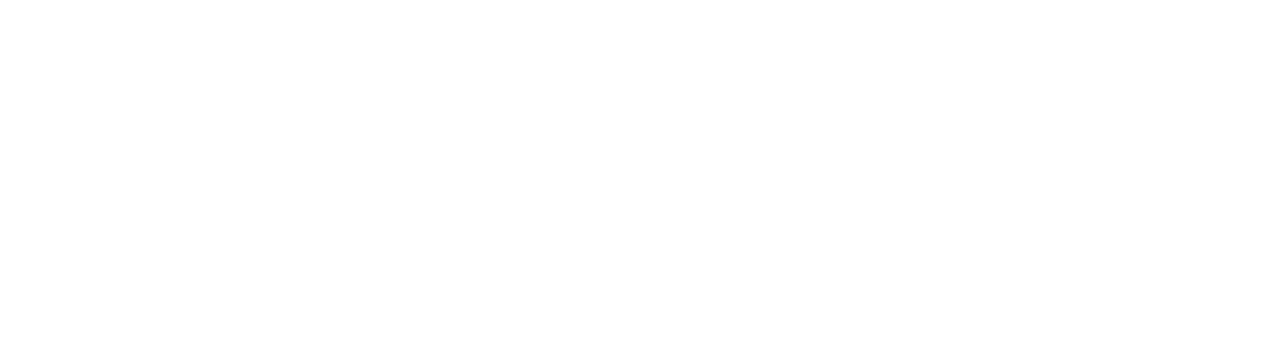
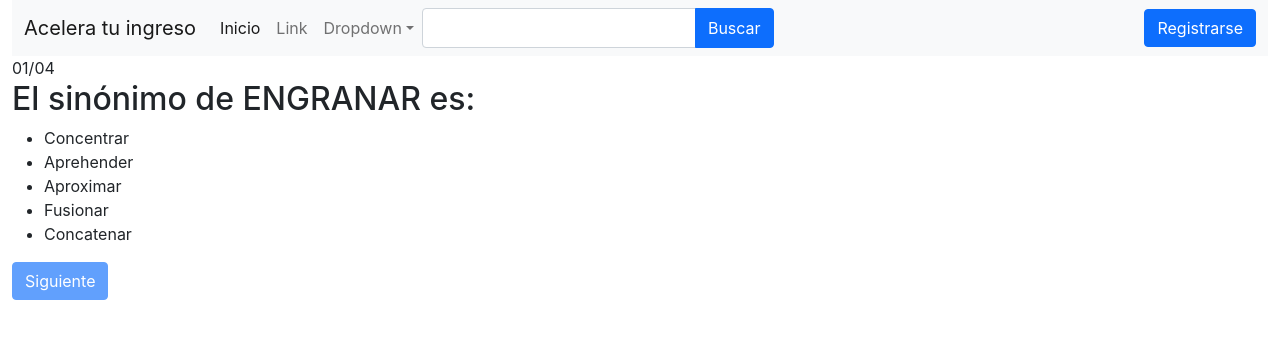
Before and after one commit to Acanon1/gest-proyectos, a React (Create React App) app: page /examen in a window 1280 px wide. Shown: the top 338 px of the page. Built offline with nearby package versions, Linux system fonts and the light colour scheme.

Commit message:
sprint 1

```diff
--- /dev/null
+++ b/src/acelera/Components/Data.jsx
@@ -0,0 +1,35 @@
+
+
+export const Data = {
+    topic: 'Javascript',
+    level: 'Beginner',
+    totalQuestions: 4,
+    perQuestionScore: 5,
+    questions: [
+      {
+        question: 'El sinónimo de ENGRANAR es:',
+        choices: ['Concentrar', 'Aprehender', 'Aproximar', 'Fusionar', 'Concatenar'],
+        type: 'MCQs',
+        correctAnswer: 'Concatenar',
+      },
+      {
+        question: 'El sinónimo de LACERIOSO es:',
+        choices: ['boato', 'novel', 'indigente', 'dilapidador', 'mezquino'],
+        type: 'MCQs',
+        correctAnswer: 'indigente',
+      },
+      {
+        question:
+          'El sinónimo de RESOLUTIVO es:',
+        choices: ['remiso', 'diligente', 'remolón', 'huidizo', 'medroso'],
+        type: 'MCQs',
+        correctAnswer: 'diligente',
+      },
+      {
+        question: 'El sinónimo de ESTUPEFACTO es:',
+        choices: ['sorprendido', 'enigmático', 'anticuado', 'funesto', 'triste'],
+        type: 'MCQs',
+        correctAnswer: 'sorprendido',
+      },
+    ],
+  }
--- a/src/acelera/Components/SearchBar.jsx
+++ b/src/acelera/Components/SearchBar.jsx
@@ -60,11 +60,6 @@
                 </MDBDropdown>
               </MDBNavbarItem>
 
-              <MDBNavbarItem>
-                <MDBNavbarLink disabled href='#' tabIndex={-1} aria-disabled='true'>
-                  Disabled
-                </MDBNavbarLink>
-              </MDBNavbarItem>
               <form className='d-flex input-group w-auto'>
               <input type='search' className='form-control'  aria-label='Search' />
               <MDBBtn color='primary'>Buscar</MDBBtn>
--- a/src/acelera/EditarPerfil.jsx
+++ b/src/acelera/EditarPerfil.jsx
@@ -11,10 +11,13 @@
     MDBIcon,
 
   } from 'mdb-react-ui-kit';
+import SearchBar from "./Components/SearchBar";
 
 const EditarPerfil = () => {
     return (
+
         <MDBContainer fluid>
+          <SearchBar></SearchBar>
 
           <MDBCard className='text-black m-5' style={{borderRadius: '25px'}}>
             <MDBCardBody>
--- a/src/acelera/ExamenEntrada.jsx
+++ b/src/acelera/ExamenEntrada.jsx
@@ -1,7 +1,88 @@
+import { useState } from "react";
 import React from "react";
+import {Data} from './Components/Data'
+import {
+    MDBBtn,
+    MDBContainer,
+    MDBRow,
+    MDBCol,
+    MDBCard,
+    MDBCardBody,
+    MDBCardImage,
+    MDBInput,
+    MDBIcon,
 
-const ExamenEntrada = ()=>{
+  } from 'mdb-react-ui-kit';
+import SearchBar from "./Components/SearchBar";
 
-}
 
-export default ExamenEntrada
+const ExamenEntrada = () => {
+    const [activeQuestion, setActiveQuestion] = useState(0)
+    const [selectedAnswer, setSelectedAnswer] = useState('')
+    const [selectedAnswerIndex, setSelectedAnswerIndex] = useState(null)
+    const [result, setResult] = useState({
+      score: 0,
+      correctAnswers: 0,
+      wrongAnswers: 0,
+    })
+
+    const { questions } = Data
+    const { question, choices, correctAnswer } = questions[activeQuestion]
+
+    const onClickNext = () => {
+      // again reset the selectedAnwerIndex, so it won't effect next question
+      setSelectedAnswerIndex(null)
+      setActiveQuestion((prev) => prev + 1)
+      setResult((prev) =>
+        selectedAnswer
+          ? {
+              ...prev,
+              score: prev.score + 5,
+              correctAnswers: prev.correctAnswers + 1,
+            }
+          : { ...prev, wrongAnswers: prev.wrongAnswers + 1 }
+      )
+    }
+
+    const onAnswerSelected = (answer, index) => {
+      setSelectedAnswerIndex(index)
+      if (answer === correctAnswer) {
+        setSelectedAnswer(true)
+      } else {
+        setSelectedAnswer(false)
+      }
+    }
+
+    const addLeadingZero = (number) => (number > 9 ? number : `0${number}`)
+
+    return (
+
+    <MDBContainer fluid>
+    <SearchBar></SearchBar>
+      <div className="quiz-container" >
+        <div>
+          <span className="active-question-no">{addLeadingZero(activeQuestion + 1)}</span>
+          <span className="total-question">/{addLeadingZero(questions.length)}</span>
+        </div>
+        <h2>{question}</h2>
+        <ul>
+          {choices.map((answer, index) => (
+            <li
+              onClick={() => onAnswerSelected(answer, index)}
+              key={answer}
+              className={selectedAnswerIndex === index ? 'selected-answer' : null}>
+              {answer}
+            </li>
+          ))}
+        </ul>
+        <div className="flex-right">
+          <MDBBtn   onClick={onClickNext} disabled={selectedAnswerIndex === null}>
+            {activeQuestion === questions.length - 1 ? 'Terminar' : 'Siguiente'}
+          </MDBBtn>
+        </div>
+      </div>
+    </MDBContainer>
+    )
+  }
+
+  export default ExamenEntrada
--- a/src/acelera/ModuloCursos.jsx
+++ b/src/acelera/ModuloCursos.jsx
@@ -11,11 +11,13 @@
     MDBIcon,
 
   } from 'mdb-react-ui-kit';
+import SearchBar from "./Components/SearchBar";
 
 
 const ModuloCursos = () =>{
     return (
         <MDBContainer fluid>
+          <SearchBar></SearchBar>
 
           <MDBCard className='text-black m-5' style={{borderRadius: '25px'}}>
             <MDBCardBody>
```
